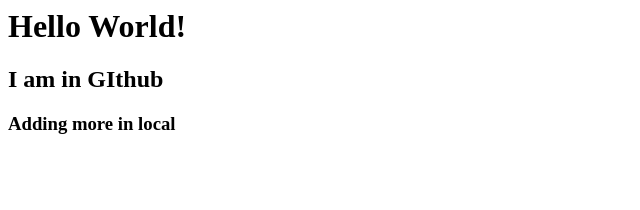
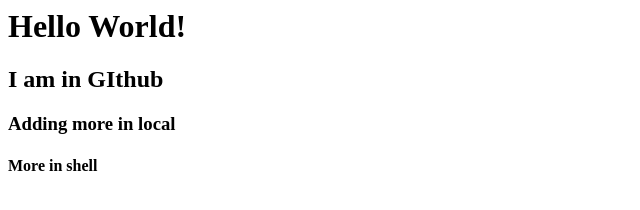
Before and after one commit to pivotalgit/mybankprj, a plain HTML site: page index.html in a window 1280 px wide. Shown: the whole page, without its empty margins (0-640 px from the left). Drawn offline with Linux system fonts and the light colour scheme.

Commit message:
Added something from shell

```diff
--- a/index.html
+++ b/index.html
@@ -6,5 +6,6 @@
 		<h1>Hello World!</h1>
 		<h2>I am in GIthub</h2>
 		<h3>Adding more in local</h3>
+		<h4>More in shell</h4>
 	</body>
 </html>
```
